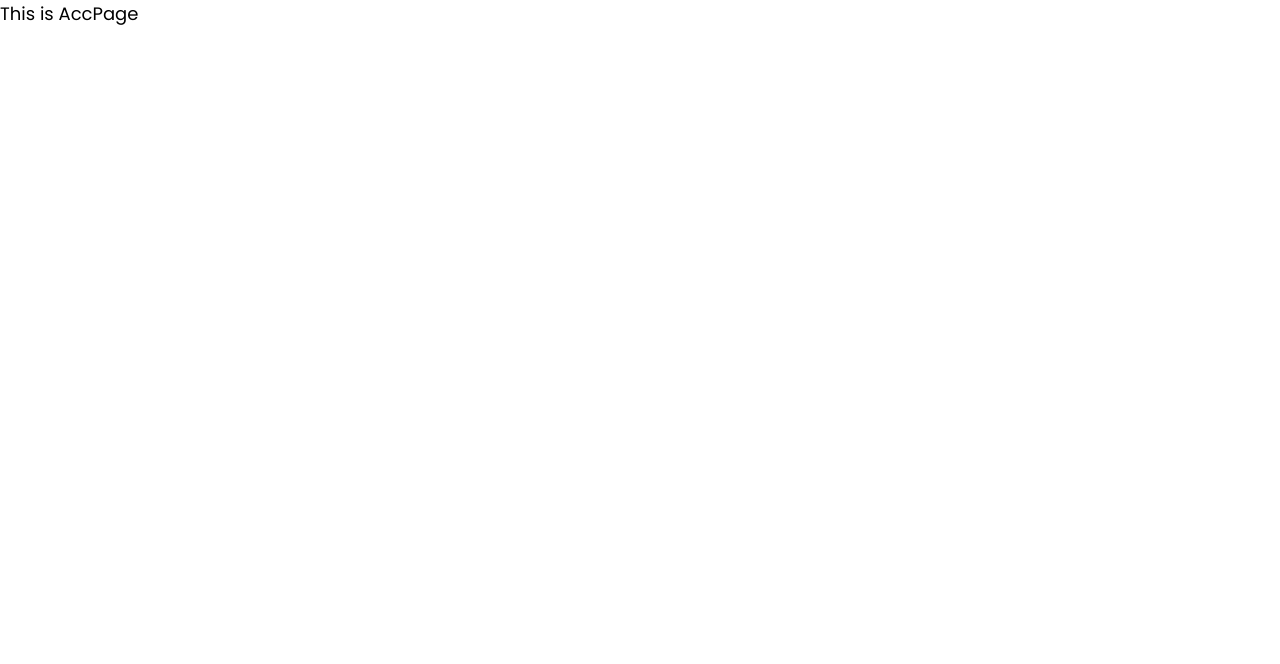
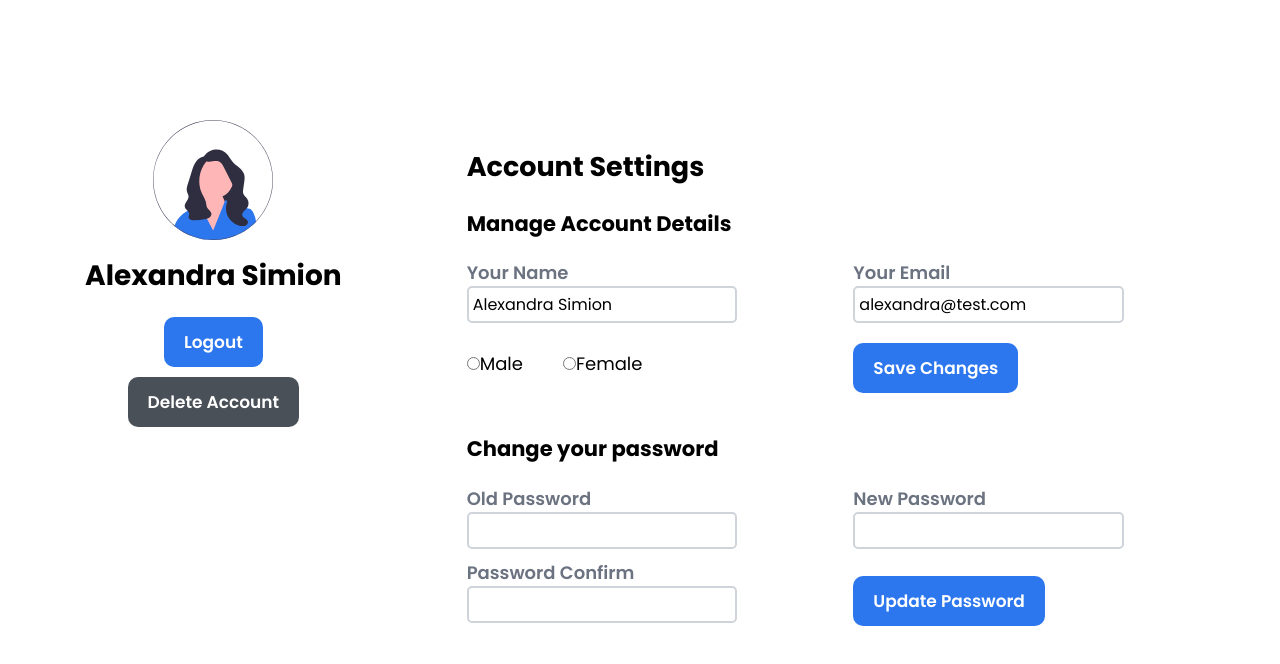
Before and after one commit to aly2705/Trekit, a React (Create React App) app: page /account in a window 1280 px wide. Shown: the top 664 px of the page. Built offline with nearby package versions, Linux system fonts and the light colour scheme.

Commit message:
added account management page -desktop-only

```diff
--- a/src/App.js
+++ b/src/App.js
@@ -7,7 +7,8 @@ import AccPage from "./pages/AccPage";
 function App() {
   return (
     <Routes>
-      <Route path="/*" element={<Navigate to="/auth?form=login" />} />
+      {/* <Route path="/*" element={<Navigate to="/auth?form=login" />} /> */}
+      <Route path="/*" element={<Navigate to="/map" />} />
       <Route path="/map" element={<HomePage />} />
       <Route path="/auth" element={<AuthPage />} />
       <Route path="/account" element={<AccPage />} />
--- /dev/null
+++ b/src/components/AccSettings/AccSettings.js
@@ -0,0 +1,16 @@
+import classes from "./AccSettings.module.css";
+import DetailsForm from "./DetailsForm";
+import NewPasswordForm from "./NewPasswordForm";
+
+const AccSettings = () => {
+  return (
+    <section className={classes.settings}>
+      <h2>Account Settings</h2>
+
+      <DetailsForm />
+      <NewPasswordForm />
+    </section>
+  );
+};
+
+export default AccSettings;
--- /dev/null
+++ b/src/components/AccSettings/AccSettings.module.css
@@ -0,0 +1,49 @@
+.settings {
+  padding: 4rem;
+}
+
+.settings form {
+  padding: 2rem 0;
+  display: grid;
+  grid-template-columns: 1fr 1fr;
+  align-items: center;
+}
+
+.settings h3 {
+  grid-column: 1/-1;
+  margin-bottom: 2rem;
+}
+
+.settings button {
+  justify-self: start;
+  margin-top: 1rem;
+}
+
+.settings__group {
+  display: grid;
+  justify-items: start;
+  margin-bottom: 1rem;
+}
+
+.settings__group label {
+  color: var(--color-text-secondary);
+  font-weight: 600;
+}
+
+.settings__group input {
+  font-size: 1.6rem;
+  font-family: inherit;
+  border: 2px solid var(--color-grey-3);
+  padding: 0.4rem;
+  border-radius: 0.5rem;
+  color: var(--color-text-primary);
+  outline: none;
+  transition: all 0.3s;
+  width: 70%;
+}
+
+.settings__radio {
+  display: flex;
+  justify-content: flex-start;
+  gap: 4rem;
+}
--- /dev/null
+++ b/src/components/AccSettings/DetailsForm.js
@@ -0,0 +1,31 @@
+import Button from "../UI/Button";
+import classes from "./AccSettings.module.css";
+
+const DetailsForm = () => {
+  return (
+    <form>
+      <h3>Manage Account Details</h3>
+      <div className={classes.settings__group}>
+        <label htmlFor="name">Your Name</label>
+        <input type="text" id="name" value={`Alexandra Simion`} />
+      </div>
+      <div className={classes.settings__group}>
+        <label htmlFor="email">Your Email</label>
+        <input type="email" id="email" value={`alexandra@test.com`} />
+      </div>
+      <div className={classes.settings__radio}>
+        <div>
+          <input type="radio" id="male" name="gender" value="Male" />
+          <label htmlFor="male">Male</label>
+        </div>
+        <div>
+          <input type="radio" id="female" name="gender" value="Female" />
+          <label htmlFor="male">Female</label>
+        </div>
+      </div>
+      <Button type="submit">Save Changes</Button>
+    </form>
+  );
+};
+
+export default DetailsForm;
--- /dev/null
+++ b/src/components/AccSettings/NewPasswordForm.js
@@ -0,0 +1,25 @@
+import Button from "../UI/Button";
+import classes from "./AccSettings.module.css";
+
+const NewPasswordForm = () => {
+  return (
+    <form>
+      <h3>Change your password</h3>
+      <div className={classes.settings__group}>
+        <label htmlFor="old-password">Old Password</label>
+        <input type="password" id="old-password" />
+      </div>
+      <div className={classes.settings__group}>
+        <label htmlFor="new-password">New Password</label>
+        <input type="password" id="new-password" />
+      </div>
+      <div className={classes.settings__group}>
+        <label htmlFor="password-confirm">Password Confirm</label>
+        <input type="password" id="password-confirm" />
+      </div>
+      <Button type="submit">Update Password</Button>
+    </form>
+  );
+};
+
+export default NewPasswordForm;
--- a/src/pages/AccPage.js
+++ b/src/pages/AccPage.js
@@ -1,5 +1,23 @@
+import AccSettings from "../components/AccSettings/AccSettings";
+import classes from "./AccPage.module.css";
+import Profile from "../components/User/Profile";
+import Button from "../components/UI/Button";
+
 const AccPage = () => {
-  return <div>This is AccPage</div>;
+  return (
+    <section className={classes.account}>
+      <div className={classes.account__profile}>
+        <Profile />
+        <div className={classes.account__buttons}>
+          <Button>Logout</Button>
+          <Button className={classes["account__btn-secondary"]}>
+            Delete Account
+          </Button>
+        </div>
+      </div>
+      <AccSettings />
+    </section>
+  );
 };
 
 export default AccPage;
--- /dev/null
+++ b/src/pages/AccPage.module.css
@@ -0,0 +1,35 @@
+.account {
+  width: 100%;
+  height: 100vh;
+  display: grid;
+  grid-template-columns: 1fr 2fr;
+  align-items: center;
+}
+
+.account figcaption {
+  font-size: 2.8rem;
+  font-weight: 700;
+}
+.account img {
+  width: 12rem;
+  height: 12rem;
+}
+
+.account__profile {
+  align-self: start;
+  margin-top: 12rem;
+}
+
+.account__buttons {
+  margin-top: 2rem;
+  display: grid;
+  gap: 1rem;
+  justify-items: center;
+}
+
+.account__btn-secondary {
+  background-color: var(--color-grey-4);
+}
+.account__btn-secondary:hover {
+  background-color: var(--color-black);
+}
```
